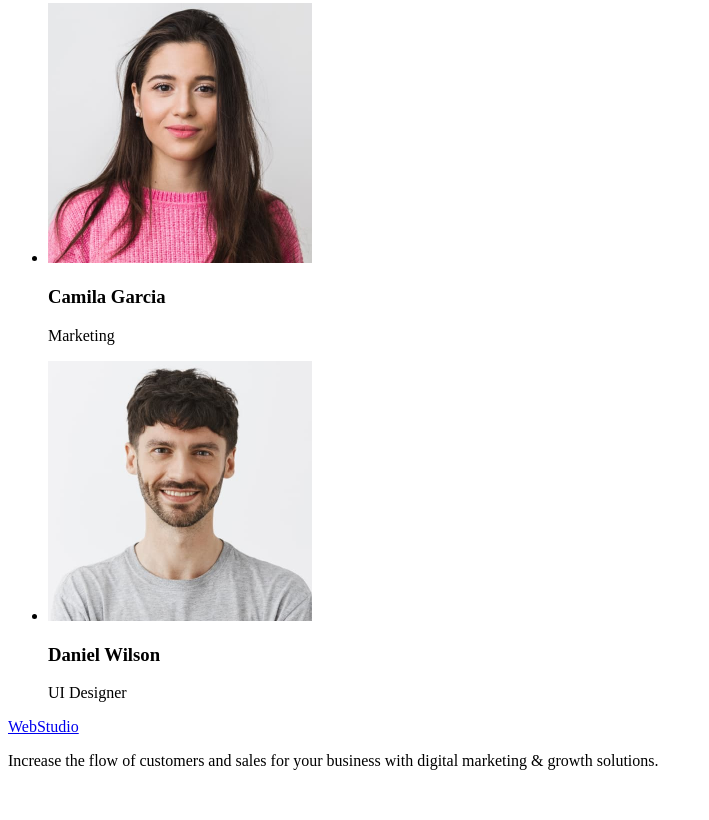
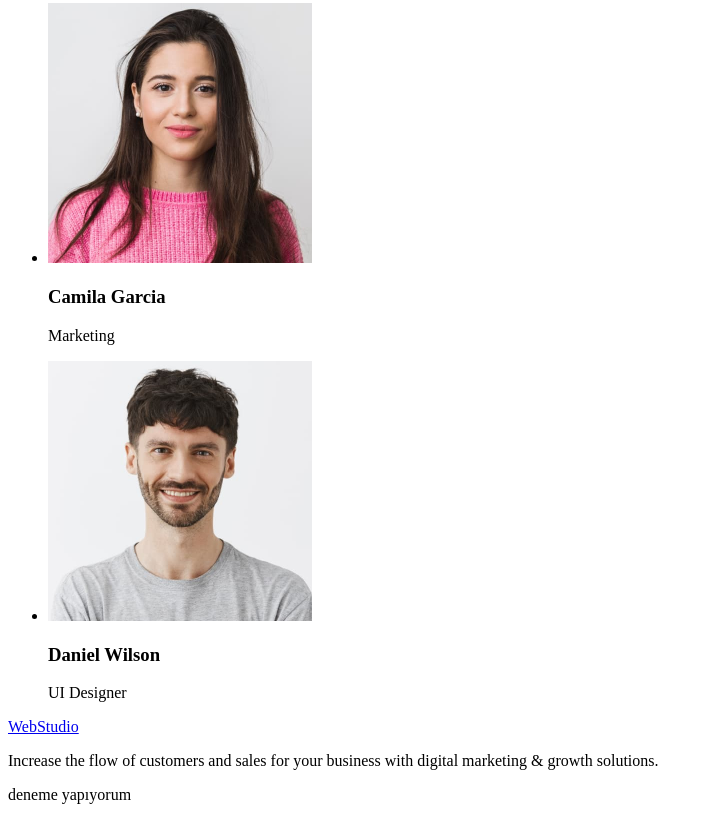
Before and after one commit to OzgeSevim/goit-markup-hw-01, a plain HTML site: page index.html in a window 1280 px wide. Shown: the part 1372-2192 px from the top of the page, without its empty margins (0-709 px from the left). Before the commit the page ends 2158 px from the top, so only its background shows below. Drawn offline with Linux system fonts and the light colour scheme.

Commit message:
first commit

```diff
--- a/index.html
+++ b/index.html
@@ -92,6 +92,7 @@
         Increase the flow of customers and sales for your business with digital
         marketing & growth solutions.
       </p>
+      <p>deneme yapıyorum</p>
     </footer>
   </body>
 </html>
```
